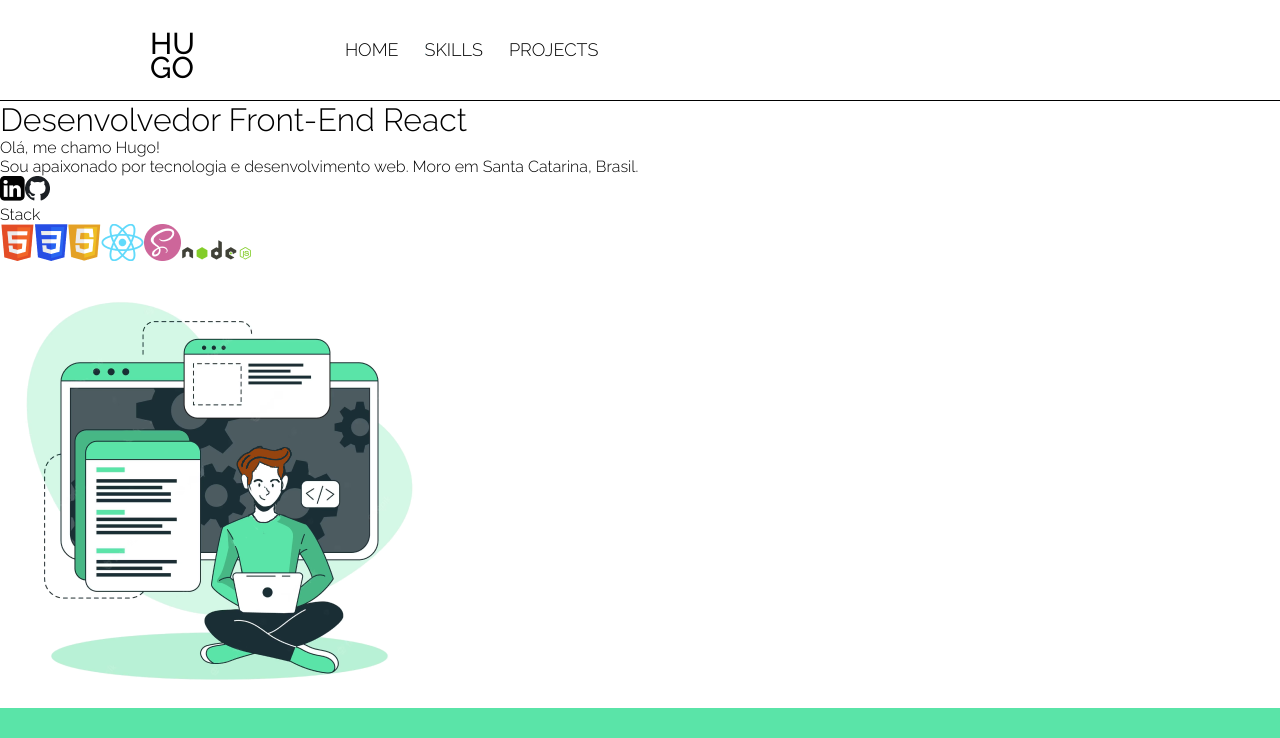
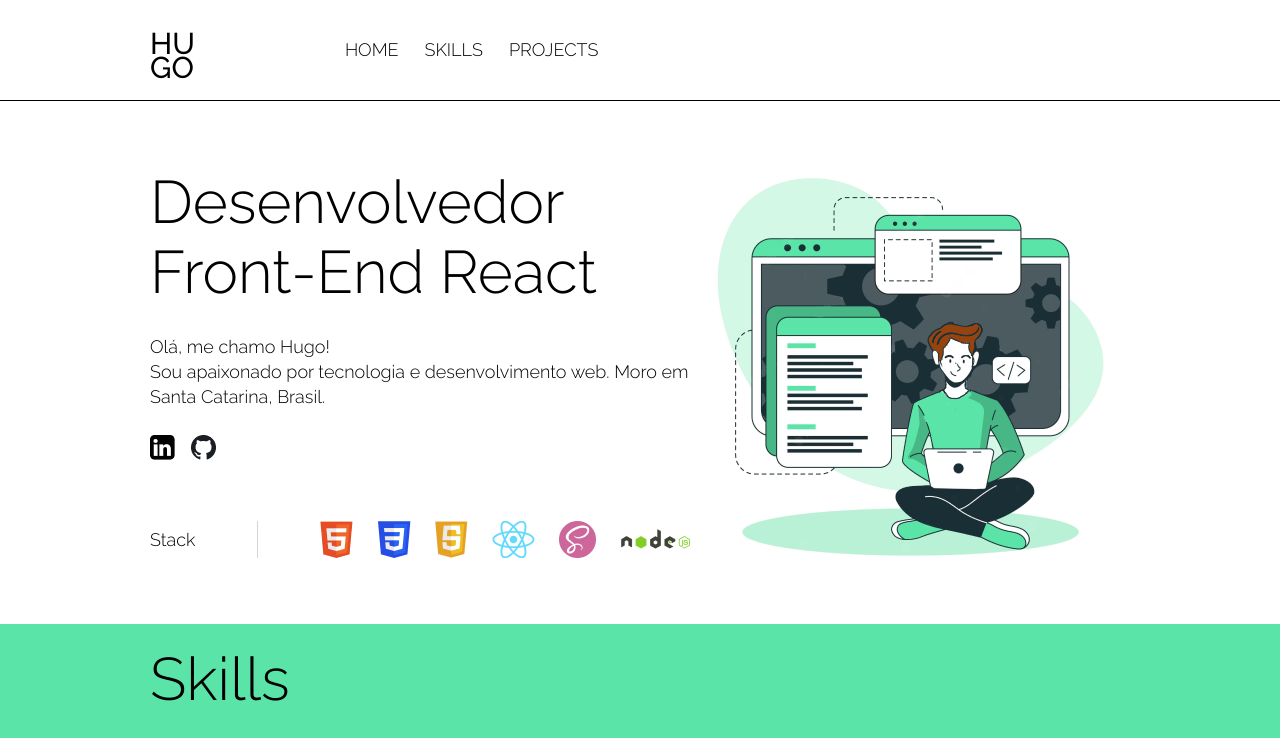
Before and after one commit to hugobatista27/portfolio, a React (Vite) app: page / in a window 1280 px wide. Shown: the top 738 px of the page. Built offline with nearby package versions, Linux system fonts and the light colour scheme.

Commit message:
feat: estiliza o componente Home

```diff
--- a/src/components/content/home/Home.tsx
+++ b/src/components/content/home/Home.tsx
@@ -1,12 +1,66 @@
 import GITHUB_LOGO from './images/github-icon.png';
 import LINKEDIN_LOGO from './images/linkedin-icon.png';
 import HOME_IMG from './images/home-image.png';
+import { STACK_IMGS } from './images/arraryAllImages';
 
-import { STACK_IMGS } from './images/arraryAllImages';
+import { ContentWidth } from '../../../styles/global-style';
+import styled from 'styled-components';
+
+const HomeStyle = styled.div`
+    padding: 40px 0;
+
+    & > div {
+        display: flex;
+    }
+
+    h1 {
+        font-size: 60px;
+    }
+
+    p {
+        font-size: 18px;
+    }
+
+    .content {
+        display: flex;
+        flex-direction: column;
+        justify-content: space-evenly;
+
+        p {
+            line-height: 140%;
+        }
+    }
+
+    .contacts {
+        display: flex;
+        gap: 16px;
+    }
+
+    .stack {
+        display: flex;
+        align-items: center;
+        justify-content: space-between;
+        margin-top: 30px;
+
+        div {
+            display: flex;
+            align-items: center;
+            gap: 24px;
+
+        }
+        span {
+            width: 1px;
+            background-color: #D4D4D4;
+            height: 100%;
+        }
+    }
+`;
 
 export default function Home() {
     return (
-        <>
+        <HomeStyle>
+            <ContentWidth>
+                <div className='content'>
                     <h1>Desenvolvedor Front-End React</h1>
                     <div>
                         <p>Olá, me chamo Hugo! </p>
@@ -15,7 +69,7 @@ export default function Home() {
                             Moro em Santa Catarina, Brasil.
                         </p>
                     </div>
-            <div>
+                    <div className='contacts'>
                         <a href="">
                             <img src={LINKEDIN_LOGO} alt="my linkedin link" />
                             </a>
@@ -23,15 +77,18 @@ export default function Home() {
                             <img src={GITHUB_LOGO} alt="my github link" />
                         </a>
                     </div>
-            <div>
+                    <div className='stack'>
                         <p>Stack</p>
+                        <span></span>
                         <div>
                             {STACK_IMGS.map(image => <img src={image.img} alt={image.description} />)}
+                        </div>
                     </div>
                 </div>
                 <div>
                     <img src={HOME_IMG} alt="home image" />
                 </div>
-        </>
+            </ContentWidth>
+        </HomeStyle>
     )
 }
```
Lines whose indentation alone changed are shown as unchanged.
